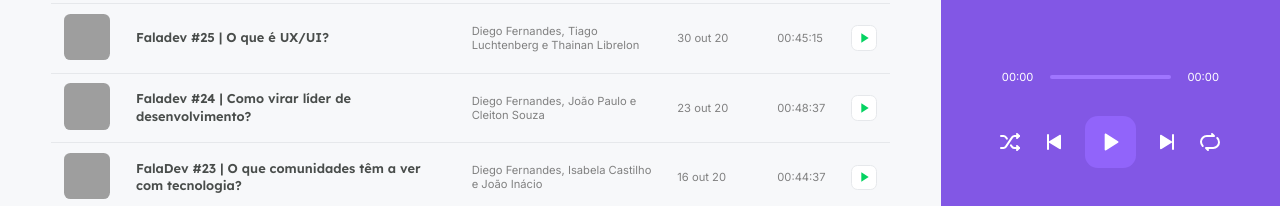
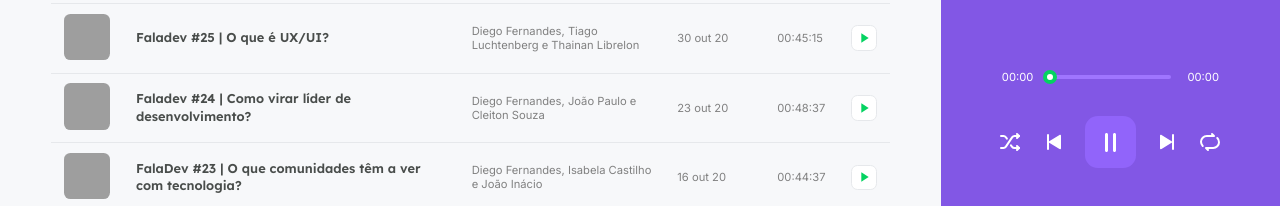
Before and after one commit to Alencar26/Podcastr, a Next.js app: page / in a window 1280 px wide. Both pictures are taken after a click on the button 418 px from the left and 232 px from the top of the page. Shown: the part 594-800 px from the top of the page. Built offline with nearby package versions, Linux system fonts and the light colour scheme; data requests are answered from the project's data file; grey boxes are pictures that could not be loaded.

Commit message:
implementação do play/pause, manipuação da tag audio do html, estilização do slider(barra de progresso do audio)

```diff
--- a/package.json
+++ b/package.json
@@ -12,6 +12,7 @@
     "axios": "^0.21.1",
     "date-fns": "^2.21.1",
     "next": "10.1.3",
+    "rc-slider": "^9.7.2",
     "react": "17.0.2",
     "react-dom": "17.0.2",
     "sass": "^1.32.11"
--- a/src/components/Player/Index.tsx
+++ b/src/components/Player/Index.tsx
@@ -1,5 +1,8 @@
 import Image from 'next/image';
-import { useContext } from 'react';
+import { useContext, useRef, useEffect } from 'react';
+import Slider from 'rc-slider';
+
+import 'rc-slider/assets/index.css';
 
 import { PlayerContext } from '../../contexts/playerContext';
 
@@ -7,7 +10,27 @@
 
 export function Player() {
 
-    const { episodeList, currentEpisodeIndex } = useContext(PlayerContext)
+    //useRef usado para manipular elementos nativos do HTML
+    const audioRef = useRef<HTMLAudioElement>(null);
+
+    const {
+        episodeList,
+        currentEpisodeIndex,
+        isPlaying,
+        togglePlay,
+        setPlayingState
+    } = useContext(PlayerContext)
+
+    //função de efeito colateral. (essa função dispara toda vez que o isPlaying tem seu valor alterado)
+    useEffect(() => {
+
+        if (!audioRef.current) return;
+
+        if (isPlaying) audioRef.current.play();
+
+        else audioRef.current.pause();
+
+    }, [isPlaying])
 
     const episode = episodeList[currentEpisodeIndex]
 
@@ -39,25 +62,48 @@
                 <div className={style.progress}>
                     <span>00:00</span>
                     <div className={style.slider}>
-                        <div className={style.emptySlider} />
+                        { episode ? (
+                            <Slider
+                                trackStyle={{ backgroundColor: '#04d361' }}
+                                railStyle={{ backgroundColor: '#9f75ff' }}
+                                handleStyle={{ borderColor: '#04d361', borderWidth: 4 }}
+                            />
+                        ) : (
+                            <div className={style.emptySlider} />
+                        ) }
                     </div>
                     <span>00:00</span>
                 </div>
 
+                {/*validação if que não precisa do else*/}
+                { episode && (
+                    <audio
+                        src={episode.url}
+                        ref={audioRef}
+                        onPlay={() => setPlayingState(true)}
+                        onPause={() => setPlayingState(false)}
+                        autoPlay
+                    />
+                ) }
+
                 <div className={style.buttons}>
-                    <button type="button">
+                    <button type="button" disabled={!episode}>
                         <img src="/shuffle.svg" alt="Embaralhar"/>
                     </button>
-                    <button type="button">
+                    <button type="button" disabled={!episode}>
                         <img src="/play-previous.svg" alt="Tocar anterior"/>
                     </button>
-                    <button type="button" className={style.playButton}>
-                        <img src="/play.svg" alt="Tocar"/>
+                    <button type="button" className={style.playButton} disabled={!episode} onClick={togglePlay}>
+                        { isPlaying ?
+                            <img src="/pause.svg" alt="Pausar"/>
+                            :
+                            <img src="/play.svg" alt="Tocar"/>
+                        }
                     </button>
-                    <button type="button">
+                    <button type="button" disabled={!episode}>
                         <img src="/play-next.svg" alt="Tocar próxima"/>
                     </button>
-                    <button type="button">
+                    <button type="button" disabled={!episode}>
                         <img src="/repeat.svg" alt="Repetir"/>
                     </button>
                 </div>
--- a/src/components/Player/styles.module.scss
+++ b/src/components/Player/styles.module.scss
@@ -104,11 +104,26 @@
         border: 0;
         font-size: 0;
 
+        transition: filter 0.2s;
+
+        &:disabled {
+            cursor: not-allowed; /*ou default*/
+        }
+
+        /*quando passar o mouse em cima de um botão que não está desabilitado*/
+        &:hover:not(:disabled) {
+            filter: brightness(0.7);
+        }
+
         &.playButton {
             width: 4rem;
             height: 4rem;
             border-radius: 1rem;
             background: var(--purple-400);
+
+            &:hover:not(:disabled) {
+                filter: brightness(0.95);
+            }
         }
     }
 }
--- a/src/contexts/playerContext.ts
+++ b/src/contexts/playerContext.ts
@@ -11,7 +11,10 @@
 type PlayerContextData = {
     episodeList: Array<Episode>;
     currentEpisodeIndex: number;
+    isPlaying: boolean;
     play: (episode: Episode) => void;
+    setPlayingState: (state: boolean) => void;
+    togglePlay: () => void;
 }
 
 export const PlayerContext = createContext({} as PlayerContextData)
--- a/src/pages/_app.tsx
+++ b/src/pages/_app.tsx
@@ -13,15 +13,25 @@
   // trabalhando co estados dentro de react
   const [episodeList, setEpisodeList] = useState([])
   const [currentEpisodeIndex, setCurrentEpisodeIndex] = useState(0);
+  const [isPlaying, setIsPlaying] = useState(false);
 
   function play(episode) {
     setEpisodeList([episode]) // passando um episodio para lista
     setCurrentEpisodeIndex(0) // só forçar que volte pra zero.
+    setIsPlaying(true);
+  }
+
+  function togglePlay() {
+    setIsPlaying(!isPlaying);
+  }
+
+  function setPlayingState(state: boolean) {
+    setIsPlaying(state);
   }
 
   return(
     // sempre que quiser definir um contexto deve-se colocar esse componente dessa forma. (usando os tipos do obj definido no context)
-    <PlayerContext.Provider value={{ episodeList, currentEpisodeIndex, play }}>
+    <PlayerContext.Provider value={{ episodeList, currentEpisodeIndex, play, isPlaying, togglePlay, setPlayingState }}>
       <div className={style.wrapper}>
         <main>
           <Header />
```
Also changed, not shown: 1 other file (tests, documents, lock files or other folders).
